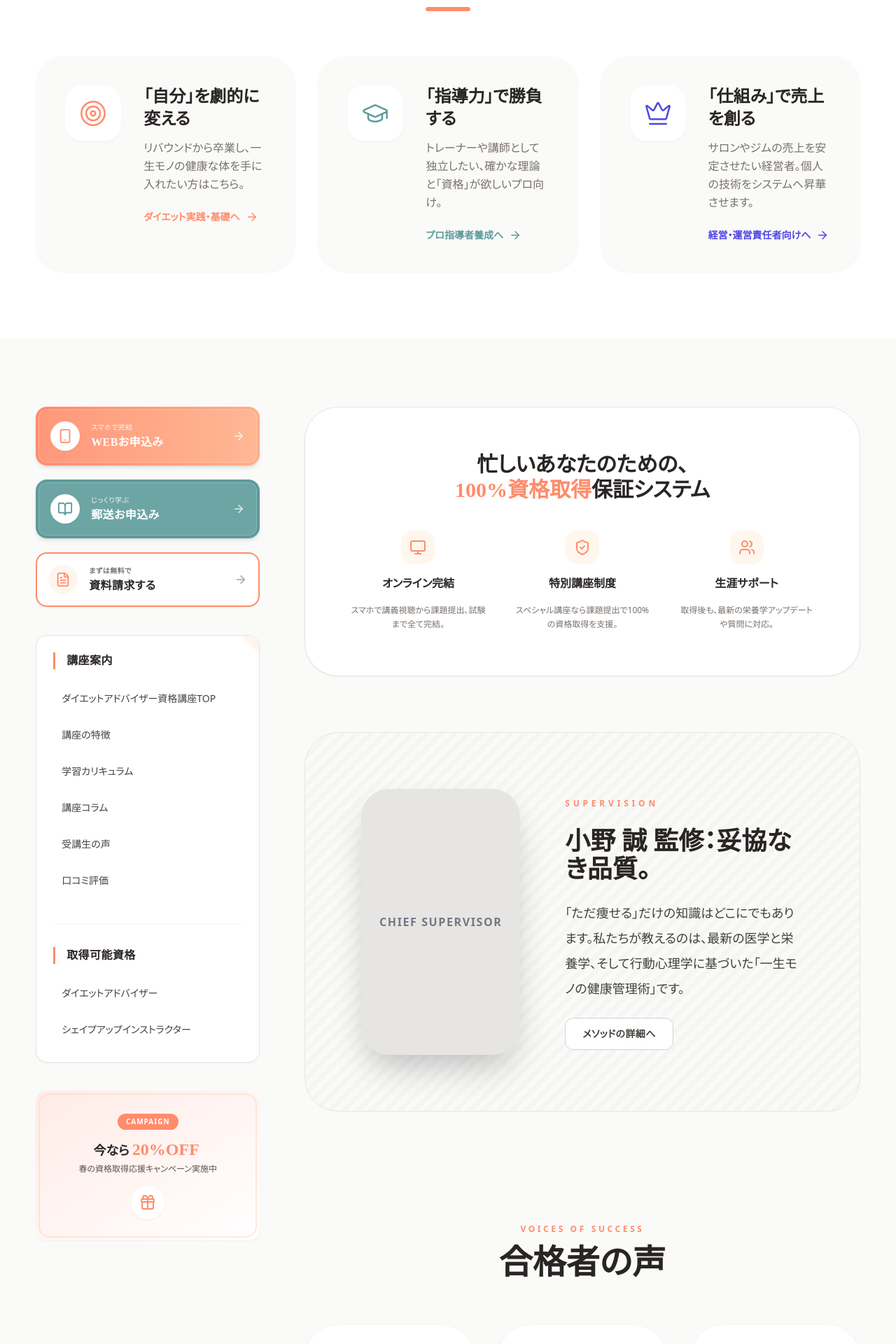
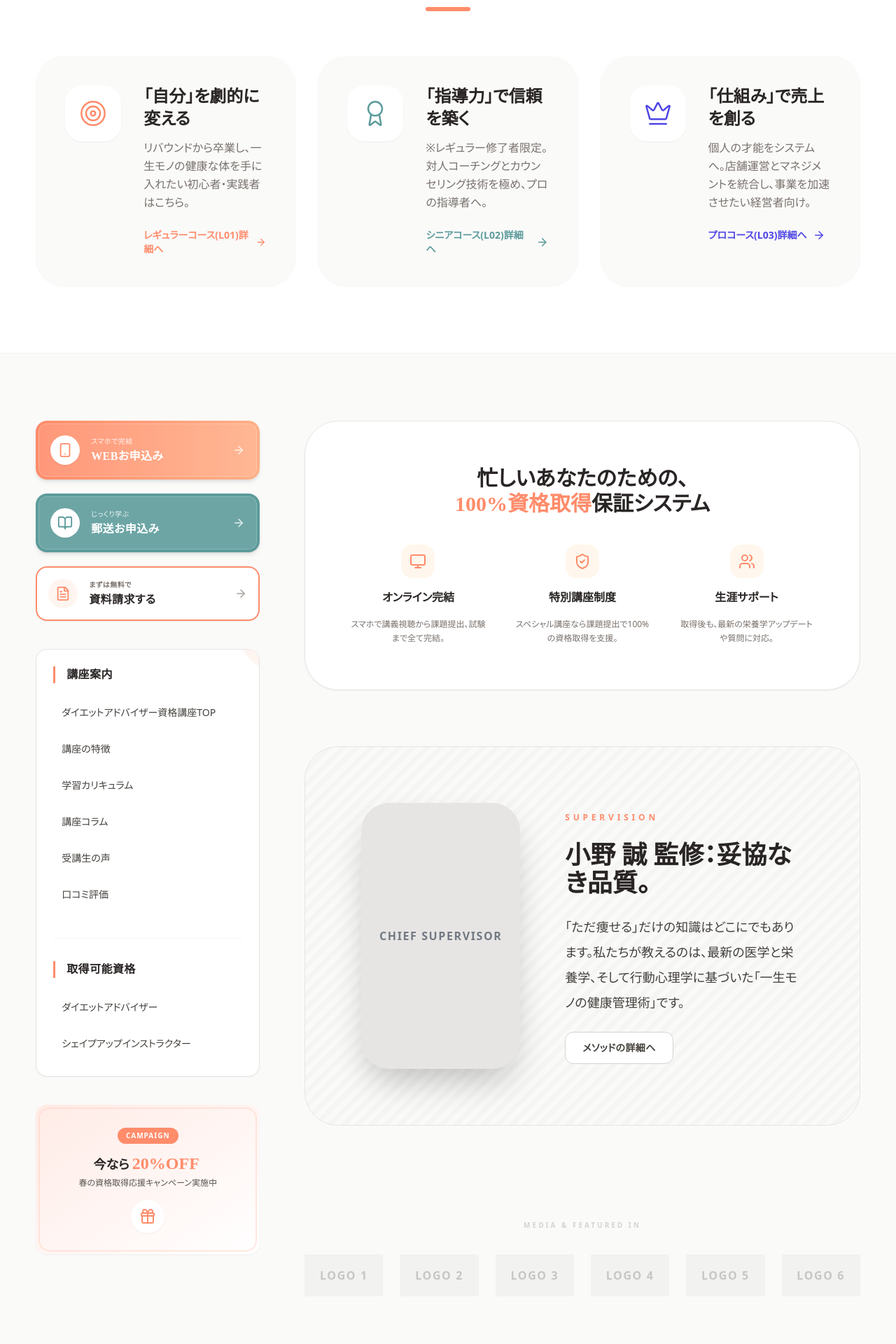
Before and after one commit to davidryuky/Diet-Academy-2026-V2, a React (Vite) app: page /courses/professional in a window 1280 px wide. Shown: the part 1220-3140 px from the top of the page at 70% size. Built offline with nearby package versions, Linux system fonts and the light colour scheme; a web font is replaced by a local one.

Commit message:
feat: Update home page path choice section
Enhances the home page by explicitly displaying the three available course paths (personal, professional, and instructor) and visually updating the UI elements to better represent this choice.

```diff
--- a/pages/Home.tsx
+++ b/pages/Home.tsx
@@ -15,7 +15,8 @@ import {
   Activity,
   ThumbsUp,
   Star,
-  Quote
+  Quote,
+  Award
 } from 'lucide-react';
 import { useNavigate } from 'react-router';
 
@@ -100,7 +101,7 @@ export const Home: React.FC = () => {
           </div>
       </div>
 
-      {/* Path Choice Section */}
+      {/* Path Choice Section - UPDATED TO INCLUDE THE 3 COURSES CLEARLY */}
       <div className="py-24 bg-white border-y border-stone-100 relative">
           <div className="w-[92%] max-w-[1600px] mx-auto">
               <div className="text-center mb-16">
@@ -109,49 +110,53 @@ export const Home: React.FC = () => {
               </div>
 
               <div className="grid md:grid-cols-3 gap-8">
+                  {/* Card 1: Regular Course */}
                   <div onClick={() => navigate('/courses/regular')} className="group relative bg-stone-50 rounded-[2.5rem] p-10 border-2 border-transparent hover:border-[#FF8C6B] transition-all duration-500 cursor-pointer shadow-sm hover:shadow-2xl flex flex-col md:flex-row gap-8 items-start">
                       <div className="w-20 h-20 flex-shrink-0 p-5 bg-white text-[#FF8C6B] rounded-3xl shadow-sm group-hover:bg-[#FF8C6B] group-hover:text-white transition-all duration-500 group-hover:rotate-6">
                           <Target size={40} strokeWidth={1.5} />
                       </div>
                       <div className="flex-1">
                           <h3 className="text-2xl font-bold text-stone-800 mb-3 font-serif-jp">「自分」を劇的に変える</h3>
-                          <p className="text-stone-500 text-base leading-relaxed font-medium mb-6">リバウンドから卒業し、一生モノの健康な体を手に入れたい方はこちら。</p>
-                          <div className="flex items-center text-[#FF8C6B] text-sm font-bold group-hover:translate-x-2 transition-transform">ダイエット実践・基礎へ <ArrowRight size={18} className="ml-2" /></div>
+                          <p className="text-stone-500 text-base leading-relaxed font-medium mb-6">リバウンドから卒業し、一生モノの健康な体を手に入れたい初心者・実践者はこちら。</p>
+                          <div className="flex items-center text-[#FF8C6B] text-sm font-bold group-hover:translate-x-2 transition-transform">レギュラーコース(L01)詳細へ <ArrowRight size={18} className="ml-2" /></div>
                       </div>
                   </div>
 
-                  <div onClick={() => navigate('/instructors')} className="group relative bg-stone-50 rounded-[2.5rem] p-10 border-2 border-transparent hover:border-[#5D9B9B] transition-all duration-500 cursor-pointer shadow-sm hover:shadow-2xl flex flex-col md:flex-row gap-8 items-start">
+                  {/* Card 2: Senior Course (Prerequisite of Regular) */}
+                  <div onClick={() => navigate('/courses/senior')} className="group relative bg-stone-50 rounded-[2.5rem] p-10 border-2 border-transparent hover:border-[#5D9B9B] transition-all duration-500 cursor-pointer shadow-sm hover:shadow-2xl flex flex-col md:flex-row gap-8 items-start">
                       <div className="w-20 h-20 flex-shrink-0 p-5 bg-white text-[#5D9B9B] rounded-3xl shadow-sm group-hover:bg-[#5D9B9B] group-hover:text-white transition-all duration-500 group-hover:rotate-6">
-                          <GraduationCap size={40} strokeWidth={1.5} />
+                          <Award size={40} strokeWidth={1.5} />
                       </div>
                       <div className="flex-1">
-                          <h3 className="text-2xl font-bold text-stone-800 mb-3 font-serif-jp">「指導力」で勝負する</h3>
-                          <p className="text-stone-500 text-base leading-relaxed font-medium mb-6">トレーナーや講師として独立したい、確かな理論と「資格」が欲しいプロ向け。</p>
-                          <div className="flex items-center text-[#5D9B9B] text-sm font-bold group-hover:translate-x-2 transition-transform">プロ指導者養成へ <ArrowRight size={18} className="ml-2" /></div>
+                          <h3 className="text-2xl font-bold text-stone-800 mb-3 font-serif-jp">「指導力」で信頼を築く</h3>
+                          <p className="text-stone-500 text-base leading-relaxed font-medium mb-6">※レギュラー修了者限定。対人コーチングとカウンセリング技術を極め、プロの指導者へ。</p>
+                          <div className="flex items-center text-[#5D9B9B] text-sm font-bold group-hover:translate-x-2 transition-transform">シニアコース(L02)詳細へ <ArrowRight size={18} className="ml-2" /></div>
                       </div>
                   </div>
 
+                  {/* Card 3: Professional Course */}
                   <div onClick={() => navigate('/courses/professional')} className="group relative bg-stone-50 rounded-[2.5rem] p-10 border-2 border-transparent hover:border-indigo-600 transition-all duration-500 cursor-pointer shadow-sm hover:shadow-2xl flex flex-col md:flex-row gap-8 items-start">
                       <div className="w-20 h-20 flex-shrink-0 p-5 bg-white text-indigo-600 rounded-3xl shadow-sm group-hover:bg-indigo-600 group-hover:text-white transition-all duration-500 group-hover:rotate-6">
                           <Crown size={40} strokeWidth={1.5} />
                       </div>
                       <div className="flex-1">
                           <h3 className="text-2xl font-bold text-stone-800 mb-3 font-serif-jp">「仕組み」で売上を創る</h3>
-                          <p className="text-stone-500 text-base leading-relaxed font-medium mb-6">サロンやジムの売上を安定させたい経営者。個人の技術をシステムへ昇華させます。</p>
-                          <div className="flex items-center text-indigo-600 text-sm font-bold group-hover:translate-x-2 transition-transform">経営・運営責任者向けへ <ArrowRight size={18} className="ml-2" /></div>
+                          <p className="text-stone-500 text-base leading-relaxed font-medium mb-6">個人の才能をシステムへ。店舗運営とマネジメントを統合し、事業を加速させたい経営者向け。</p>
+                          <div className="flex items-center text-indigo-600 text-sm font-bold group-hover:translate-x-2 transition-transform">プロコース(L03)詳細へ <ArrowRight size={18} className="ml-2" /></div>
                       </div>
                   </div>
               </div>
           </div>
       </div>
 
-      {/* Trust & Features Section */}
+      {/* Layout with Sidebar */}
       <div className="w-[92%] max-w-[1600px] mx-auto py-24 flex flex-col lg:flex-row gap-16">
           <aside className="hidden lg:block w-[320px] flex-shrink-0 sticky top-32 self-start">
               <Sidebar />
           </aside>
 
           <main className="flex-1 space-y-20">
+              {/* Features section */}
               <div className="bg-white rounded-[3rem] p-10 md:p-16 shadow-sm border border-stone-200 text-center relative overflow-hidden">
                   <h2 className="text-2xl md:text-3xl font-bold text-stone-800 mb-10 font-serif-jp leading-tight relative z-10">
                       忙しいあなたのための、<br />
@@ -175,7 +180,7 @@ export const Home: React.FC = () => {
               </div>
 
               {/* Supervision Section */}
-              <div className="bg-stripe rounded-[3rem] p-10 md:p-20 border border-stone-200">
+              <div id="supervision" className="bg-stripe rounded-[3rem] p-10 md:p-20 border border-stone-200">
                   <div className="flex flex-col md:flex-row gap-16 items-center">
                       <div className="md:w-2/5">
                           <PlaceholderImage height="380px" className="rounded-[2.5rem] shadow-2xl w-full" color="bg-stone-200" text="CHIEF SUPERVISOR" />
@@ -191,8 +196,20 @@ export const Home: React.FC = () => {
                   </div>
               </div>
 
-              {/* 合格者の声 (Testimonials) Section - REPOSITIONED AT THE VERY BOTTOM */}
-              <div className="pt-20">
+              {/* Media Placeholders Section - AS REQUESTED (MAINTAINED) */}
+              <div className="py-12">
+                  <div className="text-center mb-8">
+                      <span className="text-stone-300 font-bold tracking-[0.3em] text-[10px] uppercase">Media & Featured In</span>
+                  </div>
+                  <div className="grid grid-cols-2 md:grid-cols-4 lg:grid-cols-6 gap-6 opacity-40 grayscale">
+                      {[1, 2, 3, 4, 5, 6].map(i => (
+                          <PlaceholderImage key={i} height="60px" text={`LOGO ${i}`} color="bg-stone-200" />
+                      ))}
+                  </div>
+              </div>
+
+              {/* 合格者の声 (Testimonials) Section - AT THE VERY BOTTOM */}
+              <div className="pt-20 border-t border-stone-100">
                   <div className="text-center mb-16">
                       <span className="text-[#FF8C6B] font-bold tracking-[0.3em] text-xs uppercase mb-4 block">Voices of Success</span>
                       <h2 className="text-3xl md:text-5xl font-bold text-stone-800 font-serif-jp">合格者の声</h2>
```
